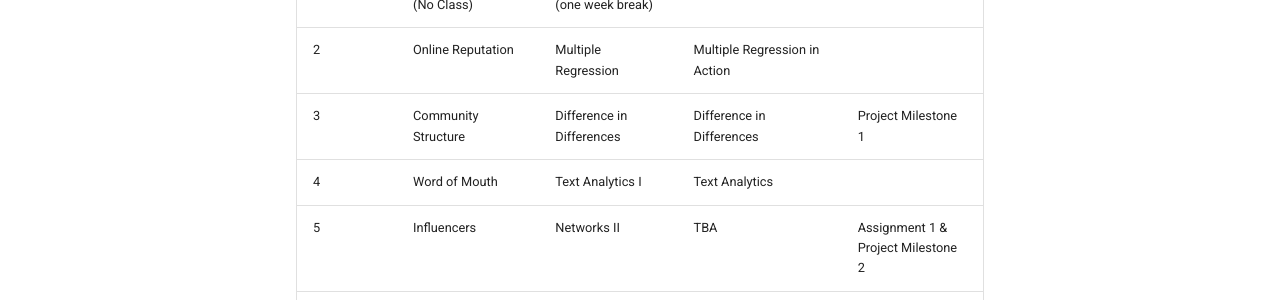
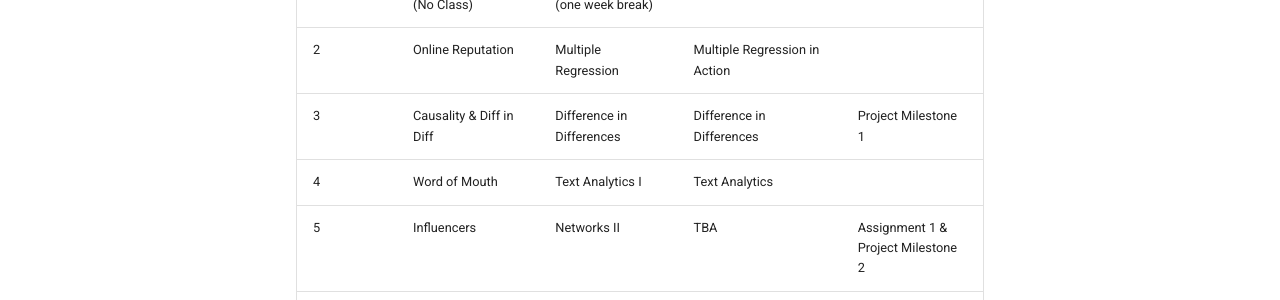
Before and after one commit to tisem-digital-marketing/2021-smwa, an MkDocs documentation site: the page built from docs/schedule.md, in a window 1280 px wide and 1207 px high. Shown: the part 699-999 px from the top of the window. Built offline with MkDocs 1.6.1 and Material for MkDocs 9.7.7, drawn with Linux system fonts in a browser that asks for light colours; old or Windows-style settings are respelled for this version of MkDocs.

Commit message:
schedule update

```diff
--- a/docs/schedule.md
+++ b/docs/schedule.md
@@ -18,7 +18,7 @@ Check back regularly for updates.
 | 1    | Social Media Landscape                | Intro to rtweet & Intro to Networks    | Collecting Tweets & Visualising Twitter Networks                                     |                                  |
 |      |  (No Class)                           |   (one week break)                     |                                       |                                  |
 | 2    | Online Reputation                     | Multiple Regression                    | Multiple Regression in Action         |                                  |
-| 3    | Community Structure                   | Difference in Differences              | Difference in Differences             | Project Milestone 1              |
+| 3    | Causality & Diff in Diff                   | Difference in Differences              | Difference in Differences             | Project Milestone 1              |
 | 4    | Word of Mouth                         | Text Analytics I                       | Text Analytics                        |                      |
 | 5    | Influencers                           | Networks II                            | TBA                                   | Assignment 1 & Project Milestone 2              |
 | 6    | Internet Marketing  & Viral Marketing | Text Analytics II                      | TBA                                   |                                  |
```
